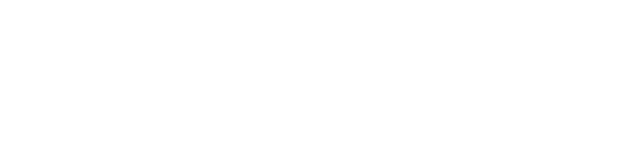
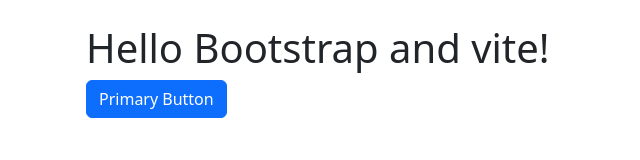
Before and after one commit to dulip-sameera/to-do-app, a website built with Vite: page index.html in a window 1280 px wide. Shown: the whole page, without its empty margins (0-640 px from the left). Built offline with nearby package versions, Linux system fonts and the light colour scheme.

Commit message:
setup bootstrap with vite

```diff
--- a/index.html
+++ b/index.html
@@ -5,9 +5,13 @@
     <meta name="viewport" content="width=device-width, initial-scale=1.0"/>
     <link type="image/png" sizes="16x16" rel="icon" href="./public/favicon.png">
     <title>Taskly - Manage your tasks efficiently</title>
-    <link rel="stylesheet" href="./src/css/style.css">
+    <link rel="stylesheet" href="src/scss/style.scss">
     <script type="module" src="./src/js/main.js"></script>
 </head>
 <body>
+    <div class="container py-4 px-3 mx-auto">
+        <h1>Hello Bootstrap and vite!</h1>
+        <button class="btn btn-primary">Primary Button</button>
+    </div>
 </body>
 </html>
--- /dev/null
+++ b/src/scss/style.scss
@@ -0,0 +1,2 @@
+// Import all of Bootstrap's CSS
+@use "bootstrap/scss/bootstrap";
```
Also changed, not shown: src/css/style.css (deleted).
